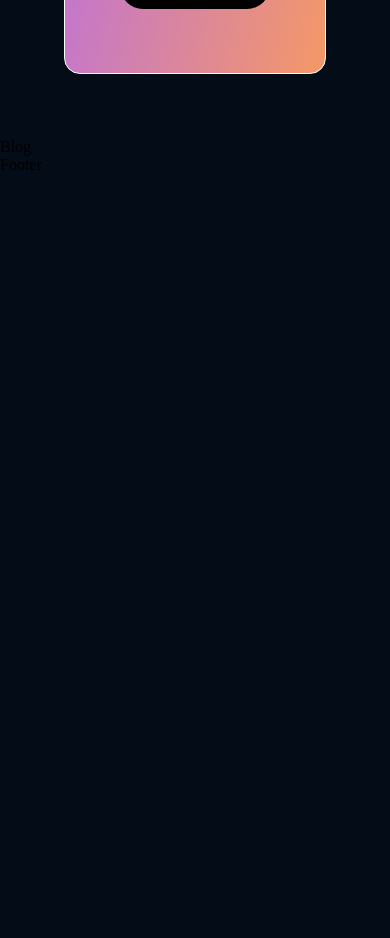
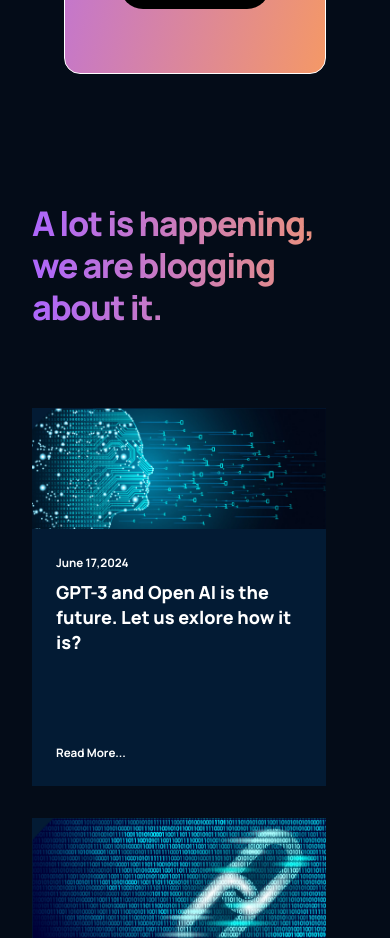
Before and after one commit to AkemMensah/gpt-React, a React (Create React App) app: page / in a window 390 px wide. Shown: the part 5100-6038 px from the top of the page. Before the commit the page ends 5274 px from the top, so only its background shows below. Built offline with nearby package versions, Linux system fonts and the light colour scheme.

Commit message:
added the code for the blog component

```diff
--- a/src/containers/blog/Blog.jsx
+++ b/src/containers/blog/Blog.jsx
@@ -1,10 +1,25 @@
 import React from 'react';
 import './blog.css';
+import { Article }from '../../components';
+import { blog01,blog02,blog03,blog04,blog05 } from './import'
 
 const Blog = () => {
   return (
-    <div>
-      Blog
+    <div className='gpt5__blog section__padding' id='blog'>
+      <div className="gpt5__blog-heading">
+        <h1 className="gradient__text">A lot is happening, we are blogging about it.</h1>
+      </div>
+      <div className="gpt5__blog-container">
+        <div className="gpt5__blog-container_groupA">
+          <Article imgUrl={blog01} date="June 17,2024" title="GPT-3 and Open  AI is the future. Let us exlore how it is?"/>
+        </div>
+        <div className="gpt5__blog-container_groupB">
+          <Article imgUrl={blog02} date="June 17,2024" title="GPT-3 and Open  AI is the future. Let us exlore how it is?"/>
+          <Article imgUrl={blog03} date="June 17,2024" title="GPT-3 and Open  AI is the future. Let us exlore how it is?"/>
+          <Article imgUrl={blog04} date="June 17,2024" title="GPT-3 and Open  AI is the future. Let us exlore how it is?"/>
+          <Article imgUrl={blog05} date="June 17,2024" title="GPT-3 and Open  AI is the future. Let us exlore how it is?"/>
+        </div>
+      </div>
     </div>
   )
 }
--- a/src/containers/blog/blog.css
+++ b/src/containers/blog/blog.css
@@ -0,0 +1,66 @@
+.gpt5__blog{
+    display: flex;
+    flex-direction: column;
+}
+.gpt5__blog-heading{
+    width: 100%;
+    text-align: left;
+    margin-bottom: 5rem;
+}
+.gpt5__blog-heading h1{
+    font-family: var(--font-family);
+    font-weight: 800;
+    font-size: 62px;
+    line-height: 75px;
+    letter-spacing: -0.04em;
+}
+.gpt5__blog-container{
+    display: flex;
+    flex-direction: row;
+}
+
+.gpt5__blog-container_groupA{
+    flex: 0.75;
+    margin-right: 2rem;
+}
+.gpt5__blog-container_groupB{
+    flex: 1;
+    margin-right: 2rem;
+    display: grid;
+    grid-template-columns: repeat(2, 1fr);
+    grid-gap: 2rem;
+}
+
+@media screen and (max-width:990px) {
+    .gpt5__blog-container{
+        flex-direction: column-reverse;
+    }
+    .gpt5__blog-container_groupA{
+        margin: 2rem 0;
+    }
+    .gpt5__blog-container_groupA .gpt5__blog-container_article{
+        width: 48%;
+    }
+    .gpt5__blog-container_groupA .gpt5__blog-container_article-image{
+        height: 250px;
+    }
+}
+
+@media screen and (max-width:700px) {
+    .gpt5__blog-container_groupB{
+        grid-template-columns: repeat(1, 1fr);
+    }
+    .gpt5__blog-container_groupA .gpt5__blog-container_article{
+        width: 100%;
+    }
+    .gpt5__blog-heading h1{
+        font-size: 46px;
+        line-height: 52px;
+    }
+}
+@media screen and (max-width:550px) {
+    .gpt5__blog-heading h1{
+        font-size: 34px;
+        line-height: 42px;
+    }
+}
--- /dev/null
+++ b/src/containers/blog/import.js
@@ -0,0 +1,13 @@
+import blog01 from '../../assets/blog01.png';
+import blog02 from '../../assets/blog02.png';
+import blog03 from '../../assets/blog03.png';
+import blog04 from '../../assets/blog04.png';
+import blog05 from '../../assets/blog05.png';
+
+export {
+    blog01,
+    blog02,
+    blog03,
+    blog04,
+    blog05
+}
```
